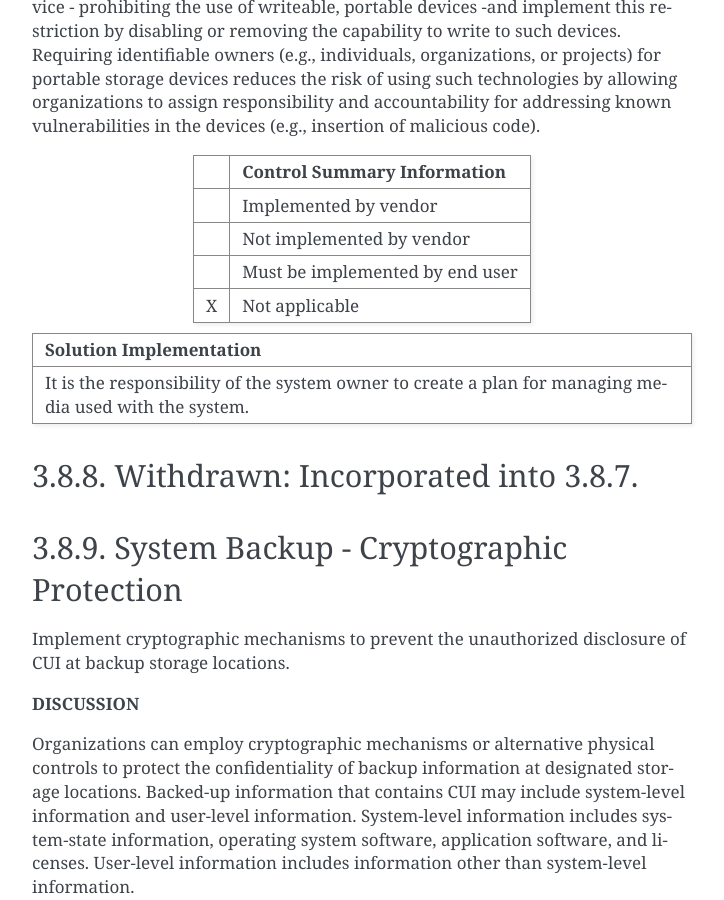
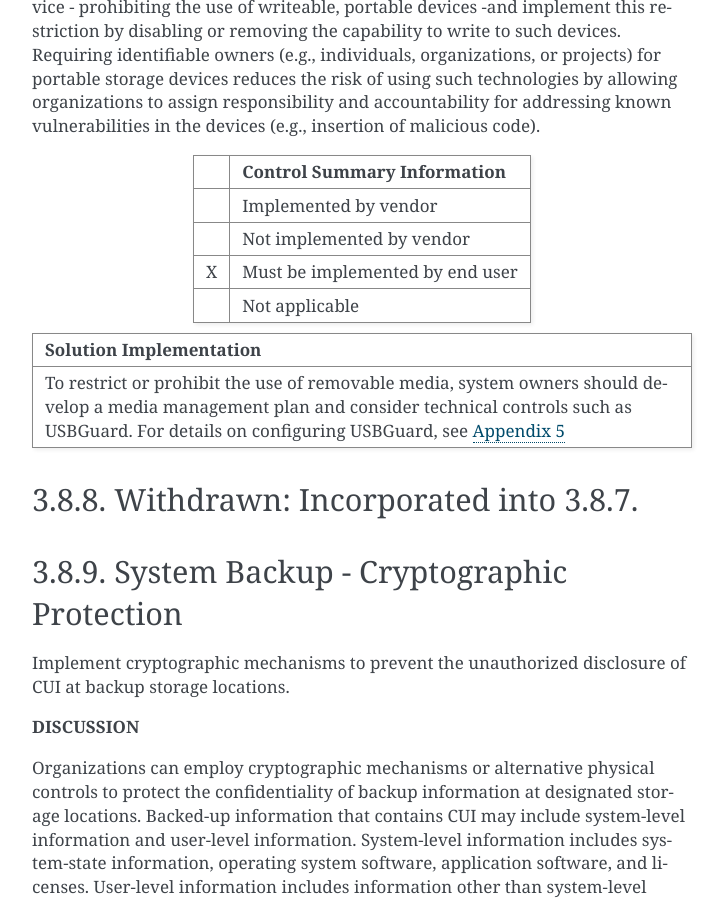
Before and after one commit to ni/nilrt-snac-guide, a Sphinx documentation site: the page built from source/section_3_8.rst, in a window 1280 px wide and 900 px high, scrolled down 4482 px. Shown: the whole window, without its empty margins (388-1112 px from the left). Built offline with Sphinx 7.4.7, drawn with Linux system fonts in a browser that asks for light colours.

Commit message:
Update media management guidelines to include USBGuard configuration and correct control summary

```diff
--- a/source/index.rst
+++ b/source/index.rst
@@ -29,3 +29,4 @@
     appendix_2
     appendix_3
     appendix_4
+    appendix_5
--- a/source/introduction.rst
+++ b/source/introduction.rst
@@ -36,3 +36,4 @@ The remainder of this document is organized as follows.
 * **Appendix 2** provides detailed instructions on how to configure a Windows LabVIEW host to connect to a SNAC-configured NILRT device using the Wireguard VPN utility.
 * **Appendix 3** provides an administrative guide to configuring the NILRT firewall daemon to suit your application.
 * **Appendix 4** summarizes LabVIEW Real-Time feature support status in the SNAC configuration.
+* **Appendix 5** provides instructions for USBGuard installation and configuration in the SNAC configuration.
--- a/source/section_3_8.rst
+++ b/source/section_3_8.rst
@@ -308,16 +308,18 @@ malicious code).
 +---+---------------------------------+
 |   | Not implemented by vendor       |
 +---+---------------------------------+
-|   | Must be implemented by end user |
+| X | Must be implemented by end user |
 +---+---------------------------------+
-| X | Not applicable                  |
+|   | Not applicable                  |
 +---+---------------------------------+
 
 +----------------------------------------------------------------------------------+
 | Solution Implementation                                                          |
 +==================================================================================+
-| It is the responsibility of the system owner to create a plan for managing media |
-| used with the system.                                                            |
+| To restrict or prohibit the use of removable media, system owners should develop |
+| a media management plan and consider technical controls such as USBGuard.        |
+| For details on configuring USBGuard, see                                         |
+| :ref:`Appendix 5 <appendix-5>`                                                   |
 +----------------------------------------------------------------------------------+
 
 .. raw:: latex
```
Also changed, not shown: source/appendix_5.rst (added, +7 -0 lines), 2 other files.
